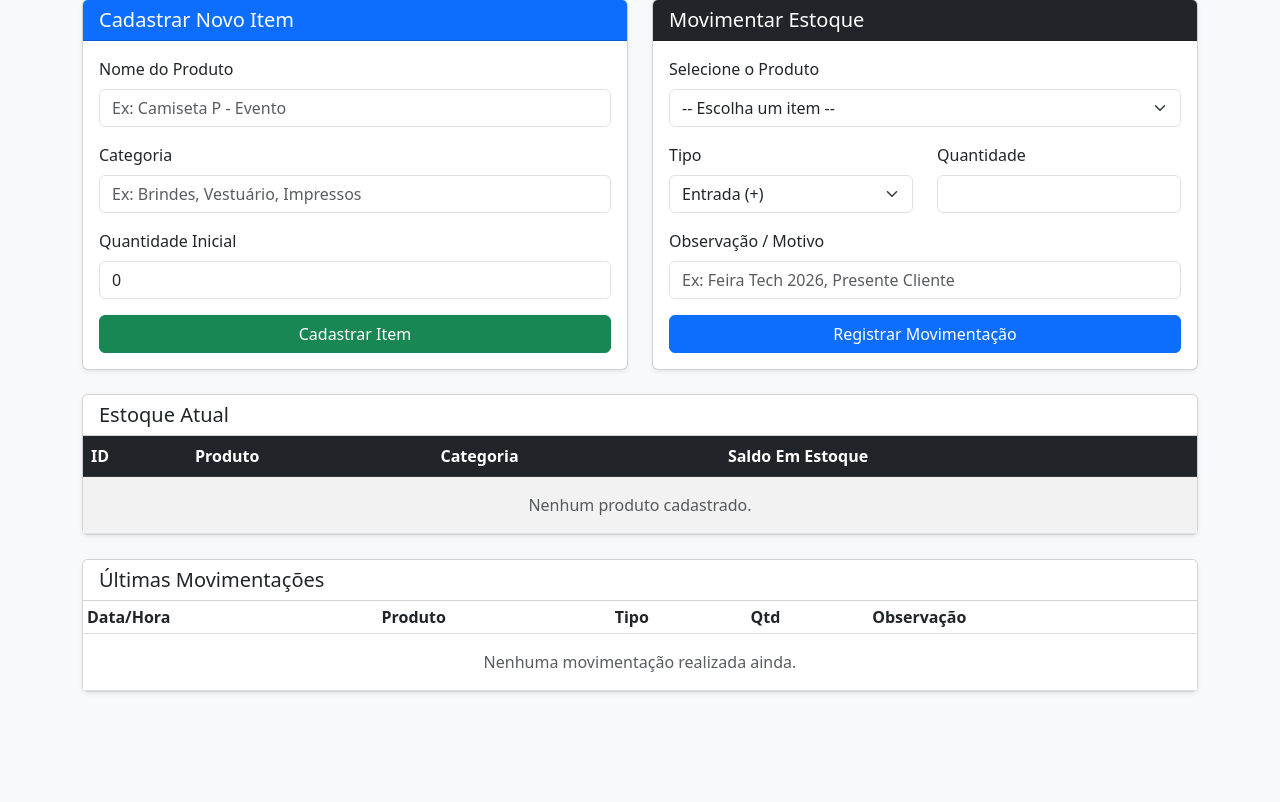
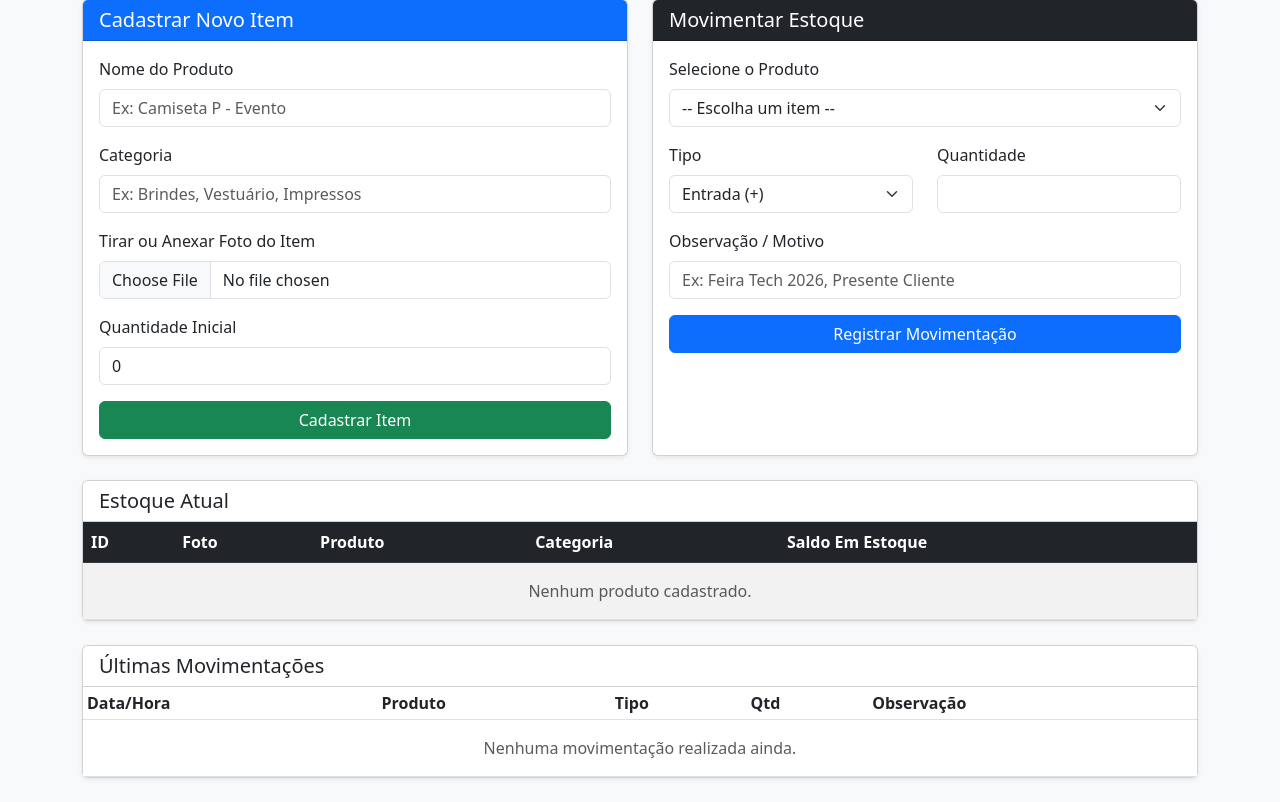
Before and after one commit to raianlima-art/controle-estoque-mkt, a Flask app: template templates/index.html in a window 1280 px wide. Shown: the part 97-899 px from the top of the page. Before the commit the page ends 790 px from the top, so only its background shows below. Run offline with Flask 3, Linux system fonts and the light colour scheme; the template is opened without the code that fills it, so the values that code supplies are empty.

Commit message:
Ativa envio de foto direto para a pasta do Google Drive

```diff
--- a/app.py
+++ b/app.py
@@ -1,26 +1,80 @@
 import os
+import pytz
 import gspread
-import pytz
 from oauth2client.service_account import ServiceAccountCredentials
+from googleapiclient.discovery import build
+from googleapiclient.http import MediaFileUpload
 from flask import Flask, render_template, request, redirect, url_for, flash
 from datetime import datetime
 
 app = Flask(__name__)
 app.secret_key = 'chave_secreta_mkt'
 
-SCOPE = ["https://spreadsheets.google.com/feeds", "https://www.googleapis.com/auth/drive"]
+# ID da pasta 'Fotos Estoque MKT' extraído da URL do Google Drive
+DRIVE_FOLDER_ID = "1VfYSxih1ZiQYUTnTWsxPQntv-qKej"
 
-def get_sheets():
-    """Autentica e conecta com o banco de dados da planilha."""
+SCOPE = [
+    "https://spreadsheets.google.com/feeds",
+    "https://www.googleapis.com/auth/drive"
+]
+
+def get_drive_and_sheets():
+    """Autentica e retorna os serviços do Google Drive e do Google Sheets."""
     creds = ServiceAccountCredentials.from_json_keyfile_name("credentials.json", SCOPE)
+
+    # Cliente do Sheets
     client = gspread.authorize(creds)
     sheet = client.open("Controle de Estoque MKT - Produtos")
-    return sheet.worksheet("Produtos"), sheet.worksheet("Movimentacoes")
+
+    # Serviço do Drive API para upload de arquivos
+    drive_service = build('drive', 'v3', credentials=creds)
+
+    return drive_service, sheet.worksheet("Produtos"), sheet.worksheet("Movimentacoes")
+
+def salvar_foto_no_drive(drive_service, file_storage):
+    """Salva o arquivo temporariamente e faz o upload para a pasta do Drive."""
+    if not file_storage or file_storage.filename == '':
+        return ""
+
+    # Salva temporariamente no disco local
+    caminho_temp = os.path.join("/tmp" if os.name != 'nt' else ".", file_storage.filename)
+    file_storage.save(caminho_temp)
+
+    try:
+        # Metadados do arquivo para a API do Google Drive
+        file_metadata = {
+            'name': f"produto_{datetime.now().strftime('%Y%m%d_%H%M%S')}_{file_storage.filename}",
+            'parents': [DRIVE_FOLDER_ID]
+        }
+        media = MediaFileUpload(caminho_temp, mimetype=file_storage.mimetype)
+
+        # Realiza o Upload
+        arquivo_drive = drive_service.files().create(
+            body=file_metadata,
+            media_body=media,
+            fields='id'
+        ).execute()
+
+        file_id = arquivo_drive.get('id')
+
+        # Torna o arquivo público para leitura
+        drive_service.permissions().create(
+            fileId=file_id,
+            body={'type': 'anyone', 'role': 'reader'}
+        ).execute()
+
+        # Link direto para visualização em tags <img>
+        return f"https://lh3.googleusercontent.com/d/{file_id}"
+
+    finally:
+        # Remove o arquivo temporário
+        if os.path.exists(caminho_temp):
+            os.remove(caminho_temp)
 
 @app.route('/')
 def index():
     try:
-        sheet_produtos, sheet_mov = get_sheets()
+        _, sheet_produtos, sheet_mov = get_drive_and_sheets()
         produtos = sheet_produtos.get_all_records()
         movimentacoes = sheet_mov.get_all_records()
         movimentacoes_recentes = movimentacoes[-10:][::-1]
@@ -36,9 +90,10 @@ def cadastrar():
     nome = request.form['nome']
     categoria = request.form['categoria']
     qtd_inicial = int(request.form.get('quantidade', 0))
+    file_foto = request.files.get('foto')
 
     try:
-        sheet_produtos, _ = get_sheets()
+        drive_service, sheet_produtos, _ = get_drive_and_sheets()
         produtos = sheet_produtos.get_all_records()
 
         for p in produtos:
@@ -46,9 +101,12 @@ def cadastrar():
                 flash('Erro: Um produto com esse nome já existe no sistema!', 'danger')
                 return redirect(url_for('index'))
 
+        # Faz o upload do arquivo enviado pelo usuário diretamente para a pasta do Drive
+        foto_url = salvar_foto_no_drive(drive_service, file_foto)
+
         novo_id = len(produtos) + 1
-        sheet_produtos.append_row([novo_id, nome, categoria, qtd_inicial])
-        flash('Produto cadastrado com sucesso!', 'success')
+        sheet_produtos.append_row([novo_id, nome, categoria, qtd_inicial, foto_url])
+        flash('Produto cadastrado e foto enviada para o Drive com sucesso!', 'success')
     except Exception as e:
         flash(f'Erro ao cadastrar produto: {e}', 'danger')
 
@@ -62,7 +120,7 @@ def movimentar():
     obs = request.form['observacao']
 
     try:
-        sheet_produtos, sheet_mov = get_sheets()
+        _, sheet_produtos, sheet_mov = get_drive_and_sheets()
         cell = sheet_produtos.find(nome_produto)
         if not cell:
             flash('Produto não encontrado no sistema!', 'danger')
--- a/templates/index.html
+++ b/templates/index.html
@@ -12,7 +12,7 @@
 <div class="container py-4">
     <h1 class="mb-4 text-center">📦 Controle de Estoque - Marketing</h1>
 
-    <!-- Exibição de Mensagens de Alerta/Notificação -->
+    <!-- Exibição de Mensagens -->
     {% with messages = get_flashed_messages(with_categories=true) %}
       {% if messages %}
         {% for category, message in messages %}
@@ -25,14 +25,15 @@
     {% endwith %}
 
     <div class="row g-4">
-        <!-- Cadastrar Produto -->
+        <!-- Cadastrar Produto com Envio de Foto -->
         <div class="col-md-6">
             <div class="card shadow-sm h-100">
                 <div class="card-header bg-primary text-white">
                     <h5 class="card-title mb-0">Cadastrar Novo Item</h5>
                 </div>
                 <div class="card-body">
-                    <form action="/cadastrar" method="POST">
+                    <!-- enctype="multipart/form-data" é obrigatório para envio de arquivos -->
+                    <form action="/cadastrar" method="POST" enctype="multipart/form-data">
                         <div class="mb-3">
                             <label class="form-label">Nome do Produto</label>
                             <input type="text" name="nome" class="form-control" placeholder="Ex: Camiseta P - Evento" required>
@@ -40,6 +41,11 @@
                         <div class="mb-3">
                             <label class="form-label">Categoria</label>
                             <input type="text" name="categoria" class="form-control" placeholder="Ex: Brindes, Vestuário, Impressos" required>
+                        </div>
+                        <div class="mb-3">
+                            <label class="form-label">Tirar ou Anexar Foto do Item</label>
+                            <!-- accept="image/*" ativa a câmera em celulares e aceita fotos -->
+                            <input type="file" name="foto" class="form-control" accept="image/*">
                         </div>
                         <div class="mb-3">
                             <label class="form-label">Quantidade Inicial</label>
@@ -92,16 +98,17 @@
         </div>
     </div>
 
-    <!-- Tabela de Produtos -->
+    <!-- Tabela de Produtos com Foto do Drive -->
     <div class="card shadow-sm my-4">
         <div class="card-header bg-white">
             <h5 class="card-title mb-0">Estoque Atual</h5>
         </div>
         <div class="card-body p-0">
-            <table class="table table-striped table-hover mb-0">
+            <table class="table table-striped table-hover align-middle mb-0">
                 <thead class="table-dark">
                     <tr>
                         <th>ID</th>
+                        <th>Foto</th>
                         <th>Produto</th>
                         <th>Categoria</th>
                         <th>Saldo Em Estoque</th>
@@ -111,6 +118,15 @@
                     {% for p in produtos %}
                     <tr>
                         <td>{{ p.ID }}</td>
+                        <td>
+                            {% if p.Foto %}
+                                <a href="{{ p.Foto }}" target="_blank">
+                                    <img src="{{ p.Foto }}" alt="{{ p.Nome }}" class="rounded shadow-sm" style="width: 48px; height: 48px; object-fit: cover;">
+                                </a>
+                            {% else %}
+                                <span class="badge bg-light text-dark border">Sem foto</span>
+                            {% endif %}
+                        </td>
                         <td><strong>{{ p.Nome }}</strong></td>
                         <td><span class="badge bg-secondary">{{ p.Categoria }}</span></td>
                         <td>
@@ -123,7 +139,7 @@
                     </tr>
                     {% else %}
                     <tr>
-                        <td colspan="4" class="text-center py-3 text-muted">Nenhum produto cadastrado.</td>
+                        <td colspan="5" class="text-center py-3 text-muted">Nenhum produto cadastrado.</td>
                     </tr>
                     {% endfor %}
                 </tbody>
@@ -173,7 +189,6 @@
     </div>
 </div>
 
-<!-- Bootstrap JS -->
 <script src="https://cdn.jsdelivr.net/npm/bootstrap@5.3.0/dist/js/bootstrap.bundle.min.js"></script>
 </body>
 </html>
```
